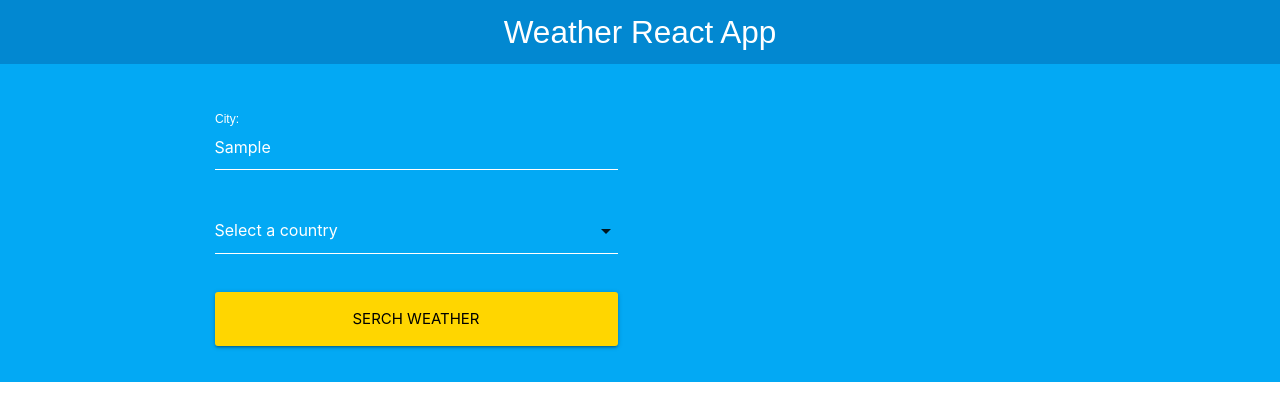
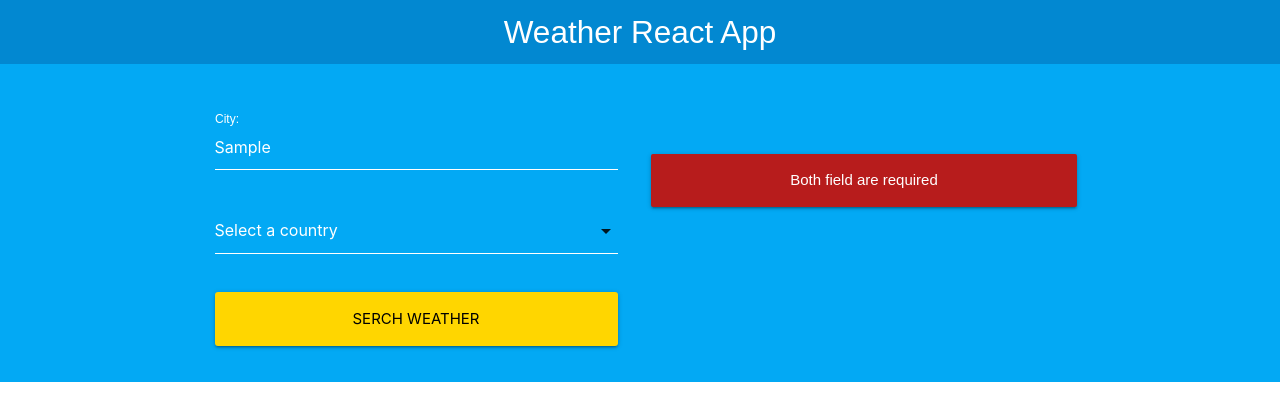
Before and after one commit to jorge-vargas-p/weather-react, a React (Create React App) app in the folder weather-react/: page / in a window 1280 px wide. Both pictures are taken after typing "Sample" into the empty fields and a click on the input "Serch Weather". Shown: the top 420 px of the page. Built offline with nearby package versions, Linux system fonts and the light colour scheme.

Commit message:
showing the validation error

```diff
--- a/weather-react/src/App.js
+++ b/weather-react/src/App.js
@@ -1,24 +1,38 @@
 import React, { useState } from "react";
 import Header from "./components/Header";
 import Form from "./components/Form";
+import Error from "./components/Error";
 
 function App() {
   //main state
   // city = state, setCity = this.setState()
   const [city, setCity] = useState("");
   const [country, setCountry] = useState("");
+  const [error, setError] = useState(false);
 
   const dataCheck = data => {
     //validate both field exist
     if (data.city === "" || data.country === "") {
-      // a error
+      setError(true);
       return;
     }
 
     //city and country exist, add to the state
     setCity(data.city);
     setCountry(data.country);
+    setError(false);
   };
+
+  // loading a conditional component
+
+  let component;
+  if (error) {
+    // exist a error, show
+    component = <Error message="Both field are required" />;
+  } else {
+    //show error
+    component = null;
+  }
 
   return (
     <div className="App">
@@ -30,6 +44,7 @@ function App() {
             <div className="col s12 m6">
               <Form dataCheck={dataCheck} />
             </div>
+            <div className="col s12 m6">{component}</div>
           </div>
         </div>
       </div>
--- /dev/null
+++ b/weather-react/src/components/Error.jsx
@@ -0,0 +1,7 @@
+import React from "react";
+
+function Error({ message }) {
+  return <div className="card-panel red darken-4 error col s12">{message}</div>;
+}
+
+export default Error;
```
